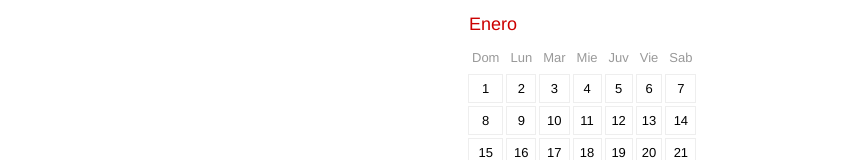
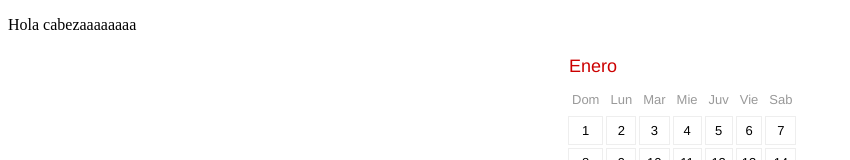
Before and after one commit to luisinaadp/pruebadevcode, a plain HTML site: page index.html in a window 1280 px wide. Shown: the top 160 px of the page, without its empty margins (0-850 px from the left). Drawn offline with Linux system fonts and the light colour scheme.

Commit message:
prueba de la nueva branch

```diff
--- a/index.html
+++ b/index.html
@@ -6,6 +6,6 @@
 	<link rel="stylesheet" href="estilos.css">
 </head>
 <body>
-
+<p>Hola cabezaaaaaaaa</p>
 </body>
 </html>
```
